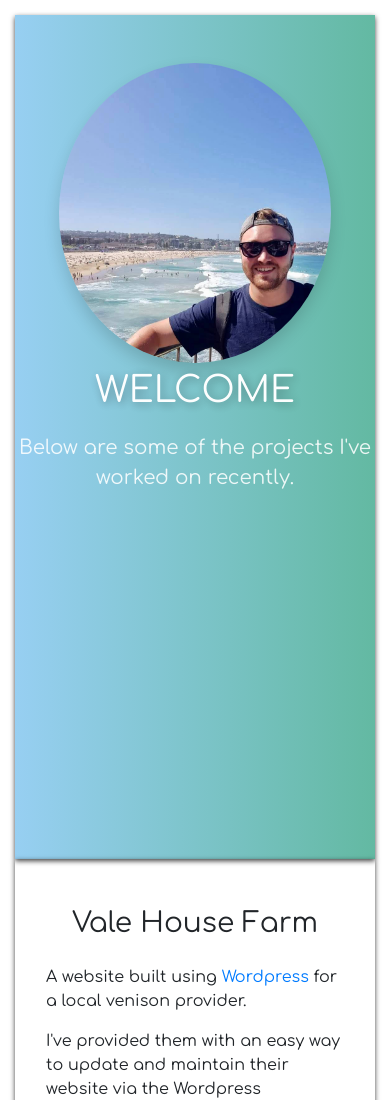
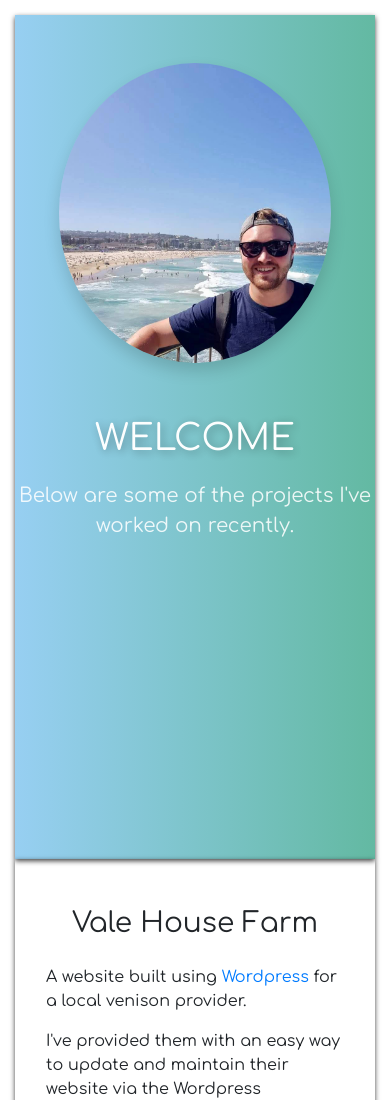
Before and after one commit to emab/emab.github.io, a plain HTML site: page index.html in a window 390 px wide. Shown: the top 1100 px of the page. Drawn offline with nearby package versions, Linux system fonts and the light colour scheme.

Commit message:
Update index.html
More mobile enhancements

```diff
--- a/index.html
+++ b/index.html
@@ -31,7 +31,7 @@
                     </div>
                 </div>
             </div>
-            <div class="row">
+            <div class="row mt-5 mt-md-1">
                 <div id="intro" class="col text-white secondfade text-center text-shadow">
                     <p id="first-welcome">Welcome</p>
                 </div>
```
